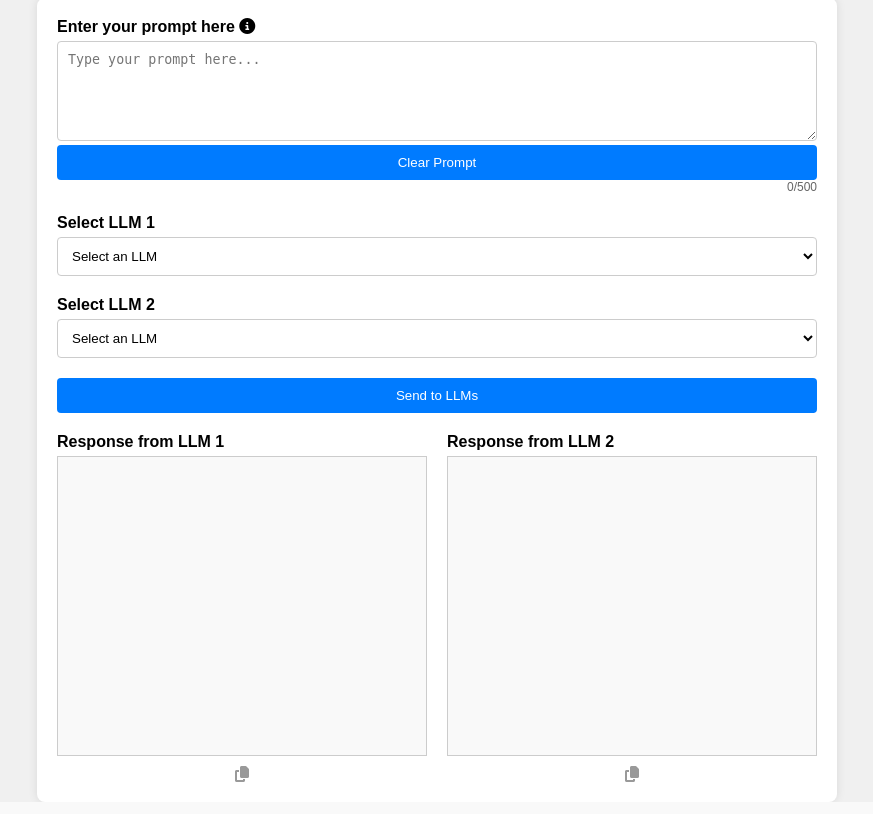
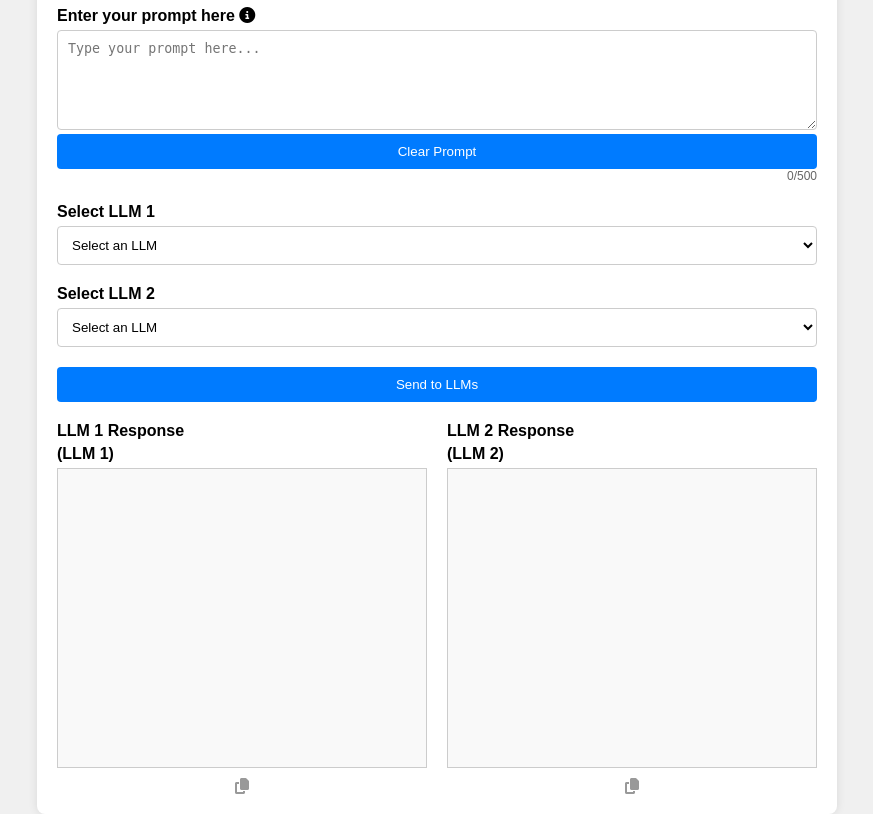
Before and after one commit to gallimorej/llm-comparator, a Flask app: page / in a window 1280 px wide. Shown: the whole page, without its empty margins (203-1076 px from the left). Run offline with Flask 3, Linux system fonts and the light colour scheme; some libraries are stand-ins or nearby versions.

Commit message:
Update response label with selected LLM

```diff
--- a/static/script.js
+++ b/static/script.js
@@ -11,7 +11,7 @@ function populateSelectBoxes(config) {
         config.providers[provider].forEach(model => {
             const option = document.createElement('option');
             option.value = `${provider.toLowerCase()}:${model}`;
-            option.textContent = `${provider}: ${model}`;
+            option.textContent = option.value
             optgroup.appendChild(option);
         });
 
@@ -60,6 +60,10 @@ function sendPrompt() {
         return;
     }
 
+    // Update the label for response1
+    document.getElementById('response1-label').textContent = llm1;
+    document.getElementById('response2-label').textContent = llm2;
+
     fetch('/api/send_prompt', {
         method: 'POST',
         headers: {
--- a/templates/index.html
+++ b/templates/index.html
@@ -31,13 +31,15 @@
         <button onclick="sendPrompt()">Send to LLMs</button>
         <div class="results-container">
             <div>
-                <label for="response1">Response from LLM 1</label>
+                <label for="response1">LLM 1 Response</label>
+                <label id="response1-label">(LLM 1)</label>
                 <div class="response-box" id="response1" tabindex="0"></div>
                 <input type="hidden" id="mdResponse1">
                 <span class="copy-button" onclick="copyToClipboard('mdResponse1')"><i class="fas fa-copy"></i></span>
             </div>
             <div>
-                <label for="response2">Response from LLM 2</label>
+                <label for="response2">LLM 2 Response</label>
+                <label id="response2-label">(LLM 2)</label>
                 <div class="response-box" id="response2" tabindex="0"></div>
                 <input type="hidden" id="mdResponse2">
                 <span class="copy-button" onclick="copyToClipboard('mdResponse2')"><i class="fas fa-copy"></i></span>
```
